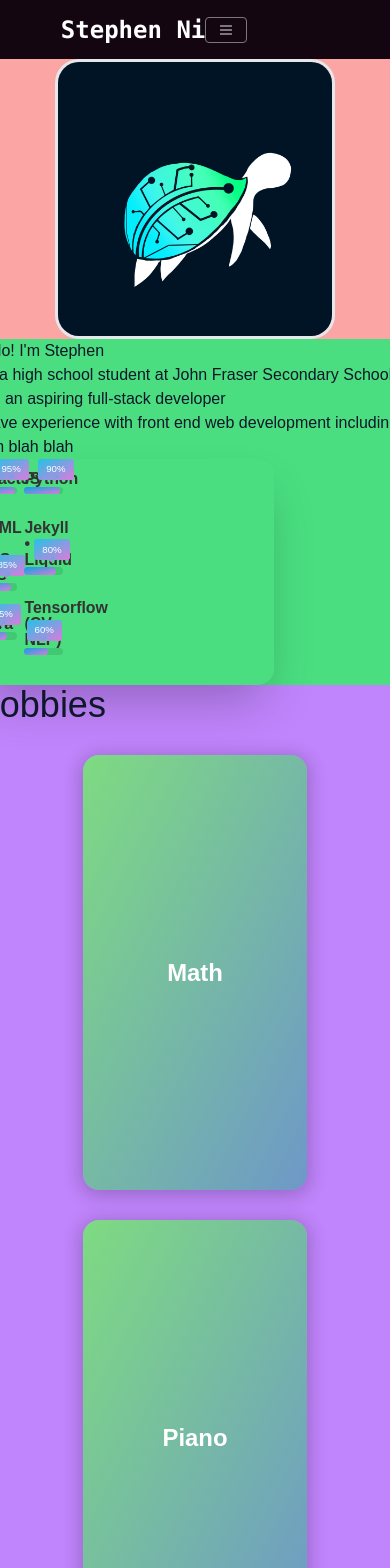
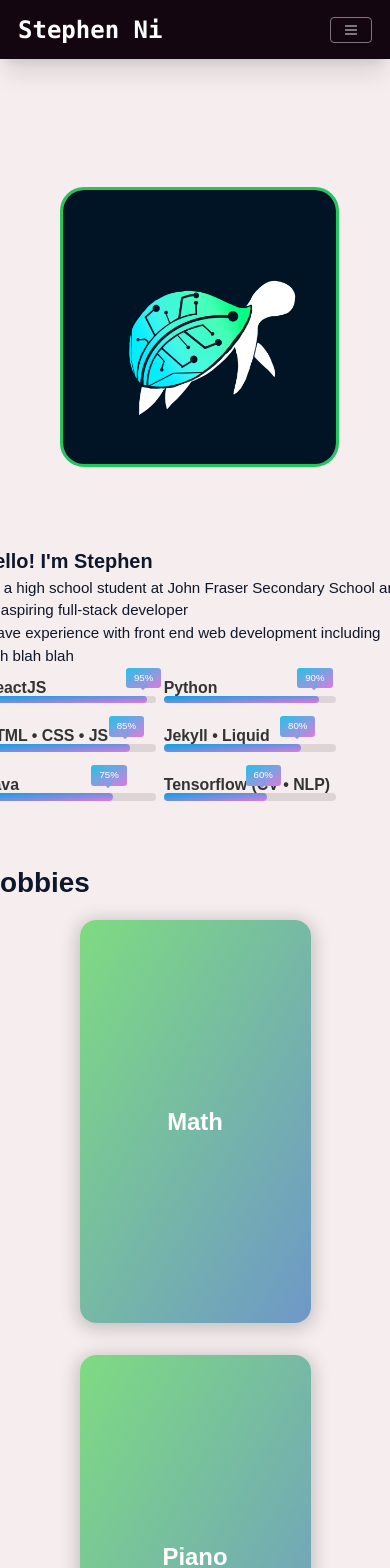
Before and after one commit to stephen-ics/Portfolio, a React (Create React App) app: page /about in a window 390 px wide. Shown: the top 1568 px of the page. Built offline with nearby package versions, Linux system fonts and the light colour scheme.

Commit message:
fully responsive about page

```diff
--- a/src/components/Progress.js
+++ b/src/components/Progress.js
@@ -3,7 +3,7 @@ import './component-styles/Progress.css'
 
 function SkillsBar () {
    return (
-    <div className='flex flex-wrap shadow-2xl rounded-2xl container'>
+    <div className='flex flex-wrap rounded-2xl progress-wrapper'>
         <div className="progress-container">
             <div className="skill-box">
                 <span className="title">ReactJS</span>
--- a/src/components/component-styles/Cardflip.css
+++ b/src/components/component-styles/Cardflip.css
@@ -8,9 +8,12 @@
 
 
 .card {
-    margin: 30px 30px 0;
-    width: calc(12rem + 8vw);
-    height: calc(26rem + 5vw);
+    margin-top: 1rem;
+    margin-bottom: 1rem;
+    margin-left: 1.5rem;
+    margin-right: 1.5rem;
+    width: calc(12rem + 10vw);
+    height: calc(24rem + 5vw);
     perspective: 1000px;
 }
 
--- a/src/components/component-styles/Cardflip2.css
+++ b/src/components/component-styles/Cardflip2.css
@@ -7,11 +7,6 @@
     --light2: #ffffff;
   }
 
-  * {
-    margin: 0;
-    padding: 0;
-  }
-
   body {
     font-family: montserrat, sans-serif;
     width: 100%;
@@ -19,7 +14,10 @@
   }
 
   .card2 {
-    margin: 30px 30px 0;
+    margin-top: 1rem;
+    margin-bottom: 1rem;
+    margin-left: 1.5rem;
+    margin-right: 1.5rem;
     width: calc(20rem + 16vw);
     height: calc(16rem + 5vw);
     perspective: 1000px;
--- a/src/components/component-styles/Progress.css
+++ b/src/components/component-styles/Progress.css
@@ -1,12 +1,9 @@
-
-.container {
-    width: calc(10rem + 36vw);
-    display: flex;
-    flex-wrap: wrap;
+.progress-wrapper {
+    width: 100%;
 }
 
 .progress-container{
-    width: 10vw;
+    width: 40%;
     margin: 1vw;
 }
 
--- a/src/pages/About.js
+++ b/src/pages/About.js
@@ -165,30 +165,30 @@ const About = () => {
   };
 
   return (
-    <div className='flex justify-center bg-black'>
+    <div className='flex justify-center m-4'>
       <motion.div className='flex flex-col'
         variants={container}
         initial='hidden'
         animate='visible'
         exit='exit'
       >
-      <div className='flex flex-col text-slate-900 bg-blue-50'>
-        <div className='flex justify-around flex-wrap bg-red-300'>
-          <motion.img variants={imageLeft} src={Logo} className='rounded-3xl object-cover'/>
-          <div className='flex flex-col justify-around bg-green-400'>
+      <div className='flex flex-col text-slate-900 mt-8'>
+        <div className='flex flex-wrap'>
+          <motion.img src={Logo} variants={imageLeft} className='m-20 rounded-3xl object-cover border-green-500 border-solid'/>
+          <div className='flex flex-col justify-around'>
             <div>
-              <motion.h1 variants={textUp} className='heading4'>Hello! I'm Stephen</motion.h1>
-              <motion.h2 variants={textUp2} className='heading5'>I'm a high school student at John Fraser Secondary School and an aspiring full-stack developer</motion.h2>
-              <motion.h2 variants={textUp2} className='heading6'>I have experience with front end web development including blah blah blah</motion.h2>
+              <motion.h1 variants={textUp} className='aboutheading1'>Hello! I'm Stephen</motion.h1>
+              <motion.h2 variants={textUp2} className='aboutheading2'>I'm a high school student at John Fraser Secondary School and an aspiring full-stack developer</motion.h2>
+              <motion.h2 variants={textUp2} className='aboutheading2'>I have experience with front end web development including blah blah blah</motion.h2>
             </div>
             <motion.div variants={imageUp}>
               <Progress />
             </motion.div>
           </div>
         </div>
-        <div className='bg-purple-400'>
-          <motion.h2 variants={textUp3} className='text-4xl'>Hobbies</motion.h2>
-          <motion.div className='flex flex-wrap justify-center'>
+        <div className=''>
+          <motion.h2 variants={textUp3} className='aboutheading0 mt-8'>Hobbies</motion.h2>
+          <motion.div className='flex flex-wrap justify-evenly'>
             <motion.div variants={imageUp}>
               <Cardflip title='Math' subtitle='I do math' description="Math has always been an inescapable part of my childhood, but overtime I've grown to love it!" image={Math}/>
             </motion.div>
@@ -203,9 +203,9 @@ const About = () => {
             </motion.div>
           </motion.div>
         </div>
-        <div className='bg-yellow-300'>
-          <h2 className='text-4xl'>Values</h2>
-          <div className='flex flex-wrap justify-center'>
+        <div className=''>
+          <h2 className='aboutheading0 mt-8'>Values</h2>
+          <div className='flex flex-wrap justify-evenly'>
             <Cardflip2 title='Tenacious' subtitle='Risks are meant to be taken' description='If there is a risk, I will take it. I put my all into every project I start. Whenever I start a project, I always make sure to try a new technology or learn a new skill, so that I am always constantly learning and improving' image={Math}/>
             <Cardflip2 title='Open-minded' subtitle='Mistakes are a blessing' description='There is no success without failure, that is why I appreciate any sort of critism, and I always make sure apply the feedback I receive to make my next project my best project.' image={Piano}/>
           </div>
--- a/src/pages/page-styles/About.css
+++ b/src/pages/page-styles/About.css
@@ -1,11 +1,13 @@
+.aboutheading0 {
+    font-size: calc(1.5rem + 1vw);
+    font-weight: 600;
+}
+
 .aboutheading1 {
-    font-size: calc(2rem + 4.0625vw);
+    font-size: calc(1rem + 1vw);
+    font-weight: 600;
 }
 
 .aboutheading2 {
-    font-size: calc(1rem + 2.60625vw);
+    font-size: calc(0.75rem + 0.8vw);
 }
-
-.aboutheading3 {
-    font-size: calc(0.5rem + 1.60625vw);
-}
```
